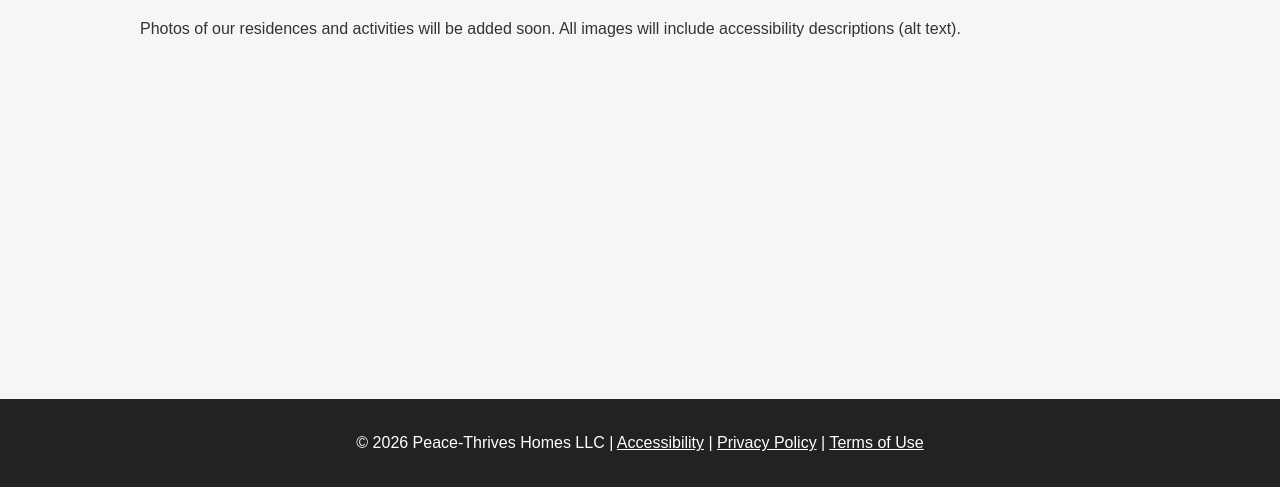
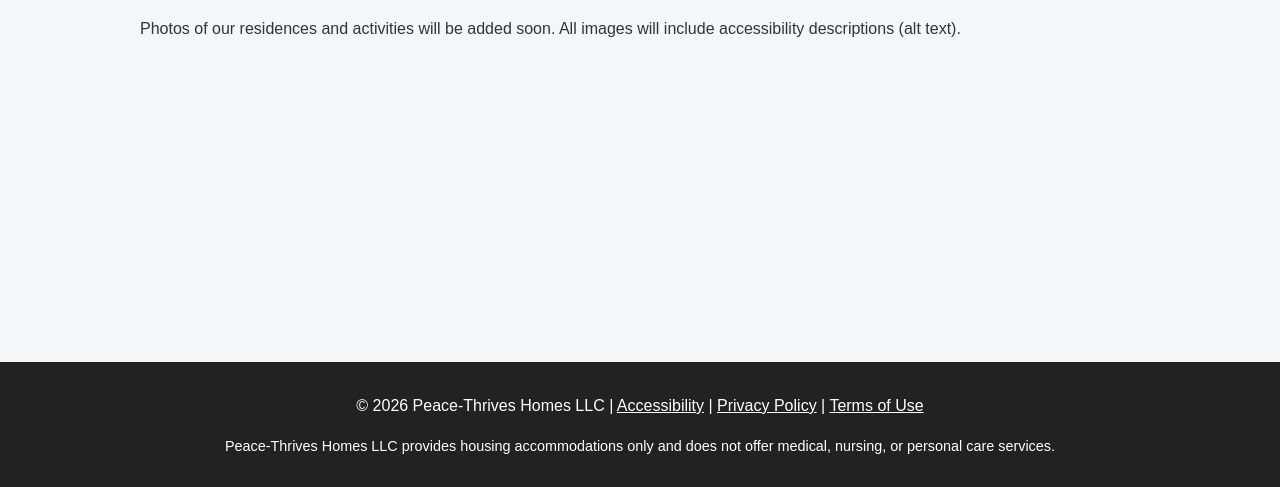
Before and after one commit to backupdebo05-web/backupdebo05-web.github.io, a plain HTML site: page gallery.html in a window 1280 px wide. Shown: the part 313-800 px from the top of the page. Drawn offline with Linux system fonts and the light colour scheme.

Commit message:
Update gallery.html

```diff
--- a/gallery.html
+++ b/gallery.html
@@ -40,6 +40,12 @@ All images will include accessibility descriptions (alt text).
     <a href="privacy.html" style="color:white;">Privacy Policy</a> |
     <a href="terms.html" style="color:white;">Terms of Use</a>
   </p>
+
+    <p style="font-size: 0.9em;">
+Peace-Thrives Homes LLC provides housing accommodations only and does not
+offer medical, nursing, or personal care services.
+</p>
+
 </footer>
 
 </body>
```
